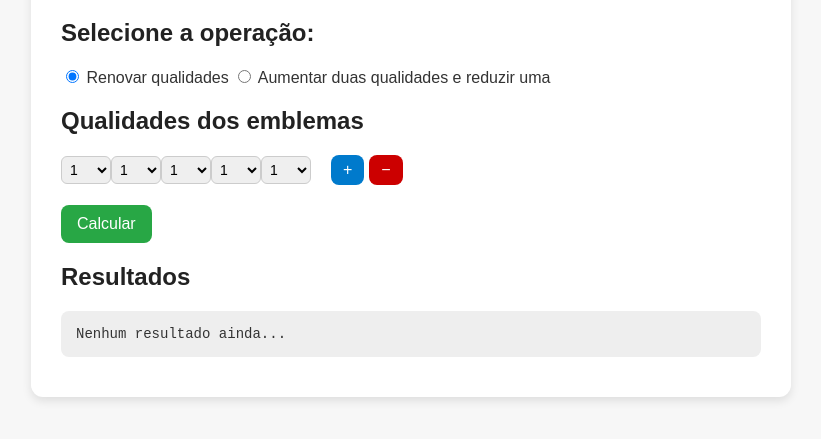
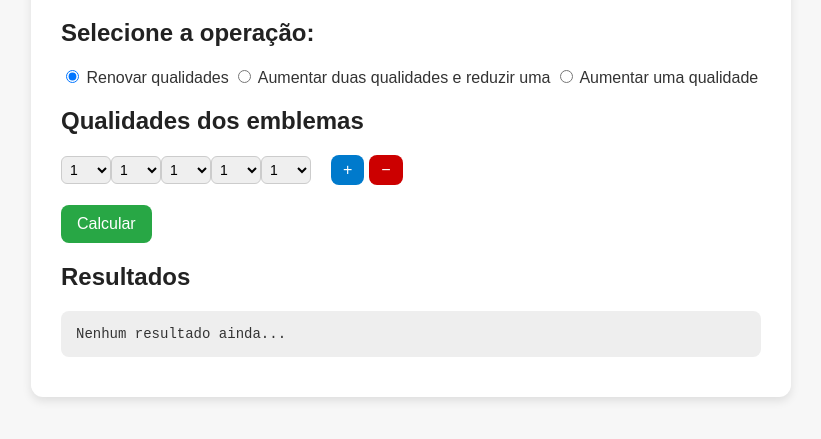
Before and after one commit to eduardocembranel/emblem-calculator, a plain HTML site: page index.html in a window 1280 px wide. Shown: the part 121-560 px from the top of the page, without its empty margins (229-1050 px from the left). Drawn offline with Linux system fonts and the light colour scheme.

Commit message:
Update index.html

```diff
--- a/index.html
+++ b/index.html
@@ -20,6 +20,10 @@
             <label>
                 <input type="radio" name="operation" value="increaseTwoDecreaseOne">
                 Aumentar duas qualidades e reduzir uma
+            </label>
+            <label>
+                <input type="radio" name="operation" value="increaseOne">
+                Aumentar uma qualidade
             </label>
         </div>
 
```
